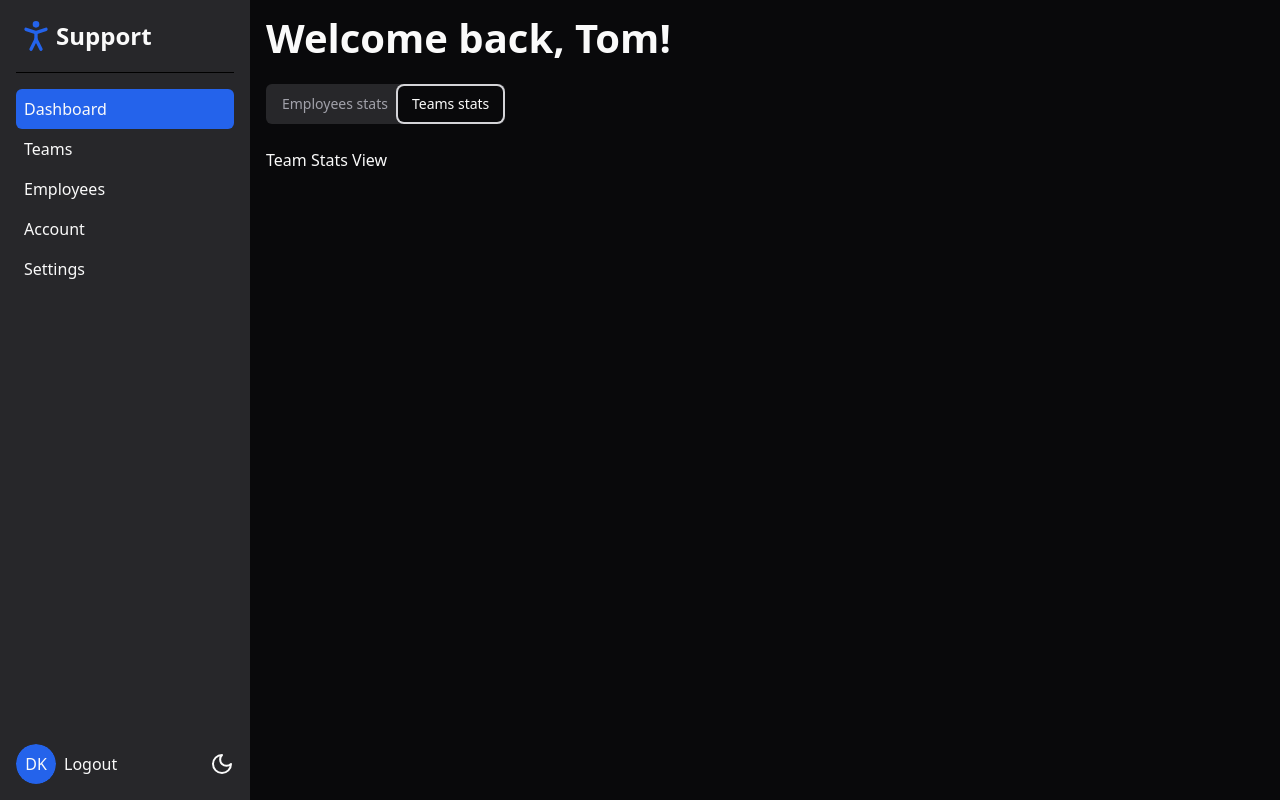
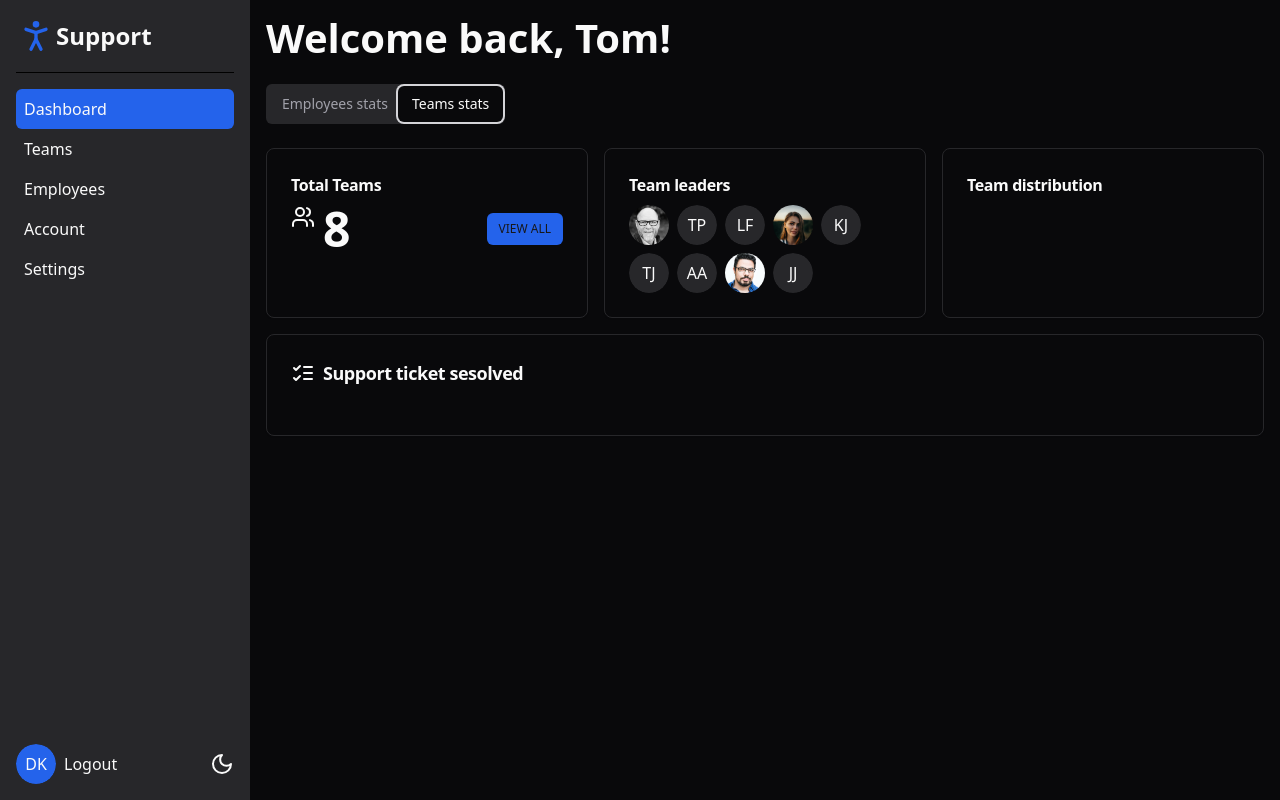
Before and after one commit to dk649/SupportDashboard, a Next.js app: page /dashboard in a window 1280 px wide. Both pictures are taken after a click on the tab "Teams stats". Built offline with nearby package versions, Linux system fonts and the light colour scheme.

Commit message:
updates
team stats page

```diff
--- /dev/null
+++ b/app/dashboard/components/teams-stats.tsx
@@ -0,0 +1,157 @@
+import { Avatar, AvatarFallback } from "@/components/ui/avatar";
+import { Button } from "@/components/ui/button";
+import {
+  Card,
+  CardContent,
+  CardFooter,
+  CardHeader,
+  CardTitle,
+} from "@/components/ui/card";
+import {
+  BadgeCheckIcon,
+  LaptopIcon,
+  ListChecksIcon,
+  PartyPopperIcon,
+  UserCheck2Icon,
+  UserIcon,
+  UsersIcon,
+} from "lucide-react";
+import Image from "next/image";
+import Link from "next/link";
+import React from "react";
+import cm from "@/public/images/cm.jpg";
+import tf from "@/public/images/tf.jpg";
+import rl from "@/public/images/rl.jpg";
+
+import {
+  Tooltip,
+  TooltipContent,
+  TooltipProvider,
+  TooltipTrigger,
+} from "@/components/ui/tooltip";
+
+const teamLeaders = [
+  {
+    number: 1,
+    firstName: "Colin",
+    lastName: "Murray",
+    avatar: cm,
+  },
+  {
+    number: 2,
+    firstName: "Tom",
+    lastName: "Phillips",
+  },
+  {
+    number: 3,
+    firstName: "Liam",
+    lastName: "Fuentes",
+  },
+  {
+    number: 4,
+    firstName: "Tiffany",
+    lastName: "Flynn",
+    avatar: tf,
+  },
+  {
+    number: 5,
+    firstName: "Katie",
+    lastName: "Johnson",
+  },
+  {
+    number: 6,
+    firstName: "Tina",
+    lastName: "Jones",
+  },
+  {
+    number: 7,
+    firstName: "Amy",
+    lastName: "Adams",
+  },
+  {
+    number: 8,
+    firstName: "Ryan",
+    lastName: "Lopez",
+    avatar: rl,
+  },
+  {
+    number: 9,
+    firstName: "Jenny",
+    lastName: "Jones",
+  },
+];
+
+const TeamStatsPage = () => {
+  return (
+    <>
+      <div className="grid lg:grid-cols-3 gap-4">
+        <Card>
+          <CardHeader className="pb-2">
+            <CardTitle className="text-base">Total Teams</CardTitle>
+          </CardHeader>
+          <CardContent className="flex justify-between items-center">
+            <div className="flex gap-2">
+              <UsersIcon />
+              <div className="text-5xl font-bold">8</div>
+            </div>
+            <div>
+              <Button size="xs" asChild>
+                <Link href="/dashboard/teams">View All</Link>
+              </Button>
+            </div>
+          </CardContent>
+        </Card>
+
+        <Card>
+          <CardHeader className="pb-2">
+            <CardTitle className="text-base">Team leaders</CardTitle>
+          </CardHeader>
+          <CardContent className="flex flex-wrap gap-2">
+            {teamLeaders.map((leader) => (
+              <TooltipProvider key={leader.number}>
+                <Tooltip>
+                  <TooltipTrigger asChild>
+                    <Avatar>
+                      {!!leader.avatar && (
+                        <Image
+                          src={leader.avatar}
+                          alt={`${leader.firstName} ${leader.lastName}`}
+                        />
+                      )}
+
+                      <AvatarFallback>
+                        {leader.firstName[0]}
+                        {leader.lastName[0]}
+                      </AvatarFallback>
+                    </Avatar>
+                  </TooltipTrigger>
+                  <TooltipContent>
+                    {leader.firstName} {leader.lastName}
+                  </TooltipContent>
+                </Tooltip>
+              </TooltipProvider>
+            ))}
+          </CardContent>
+        </Card>
+
+        <Card>
+          <CardHeader className="pb-2">
+            <CardTitle className="text-base">Team distribution</CardTitle>
+          </CardHeader>
+        </Card>
+      </div>
+
+      <Card className="my-4">
+        <CardHeader>
+          <CardTitle className="text-lg flex items-center gap-2">
+            <ListChecksIcon />
+            <span>Support ticket sesolved</span>
+          </CardTitle>
+        </CardHeader>
+        <CardContent className="pl-0">{/* line graph */}</CardContent>
+      </Card>
+    </>
+  );
+};
+
+export default TeamStatsPage;
--- a/app/dashboard/page.tsx
+++ b/app/dashboard/page.tsx
@@ -1,6 +1,7 @@
 import { Tabs, TabsContent, TabsList, TabsTrigger } from "@/components/ui/tabs";
 import React from "react";
 import EmployeesStatsPage from "./components/employees-stats";
+import TeamStatsPage from "./components/teams-stats";
 
 const DashboardPage = () => {
   return (
@@ -12,7 +13,9 @@ const DashboardPage = () => {
       <TabsContent value="employees">
         <EmployeesStatsPage />
       </TabsContent>
-      <TabsContent value="teams">Team Stats View</TabsContent>
+      <TabsContent value="teams">
+        <TeamStatsPage />
+      </TabsContent>
     </Tabs>
   );
 };
```
